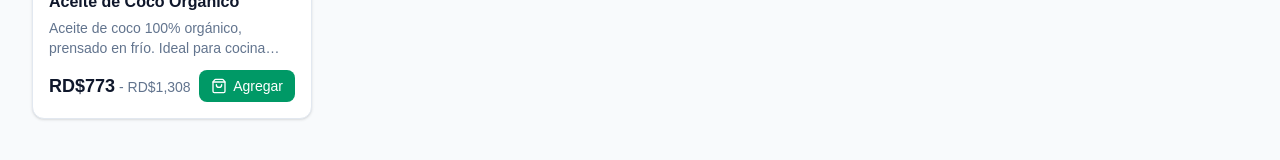
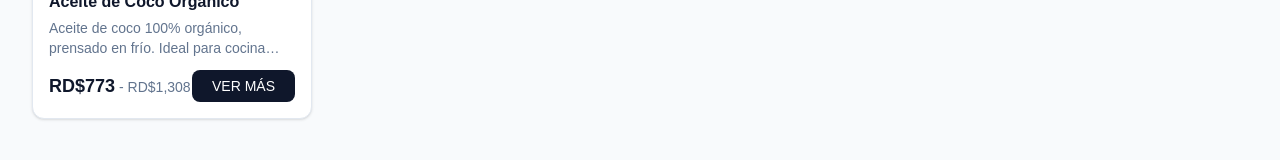
Before and after one commit to christhz666/tiendaonlineinspire, a Next.js app: page / in a window 1280 px wide. Shown: the part 2144-2304 px from the top of the page. Built offline with nearby package versions, Linux system fonts and the light colour scheme; no server answers; the database is empty.

Commit message:
🚀 clean: Purga total de carrito y checkout + Fix ProductCards

```diff
--- a/src/app/checkout/page.tsx
+++ b/src/app/checkout/page.tsx
@@ -9,6 +9,7 @@ import { useCurrencyStore } from "@/stores/currencyStore";
 import { useOrderStore } from "@/stores/orderStore";
 import { cn } from "@/lib/utils";
 import dynamic from "next/dynamic";
+import { useRouter } from "next/navigation";
 
 const PayPalCheckout = dynamic(
   () => import("@/components/ui/PayPalCheckout").then((m) => m.PayPalCheckout),
@@ -16,6 +17,12 @@ const PayPalCheckout = dynamic(
 );
 
 export default function CheckoutPage() {
+  const router = useRouter();
+
+  useEffect(() => {
+    // Redirect to home since we are now a marketing funnel
+    router.replace("/");
+  }, [router]);
   const items = useCartItems();
   const { subtotal, tax, shipping, total } = useCartTotal();
   const { clearCart } = useCartStore();
--- a/src/app/layout.tsx
+++ b/src/app/layout.tsx
@@ -37,7 +37,7 @@ export default function RootLayout({
             {children}
           </main>
           <Footer />
-          <CartSidebar />
+          {/* <CartSidebar /> */}
         </Providers>
       </body>
     </html>
--- a/src/components/ui/ProductCard.tsx
+++ b/src/components/ui/ProductCard.tsx
@@ -114,14 +114,14 @@ export function ProductCard({ product }: ProductCardProps) {
             )}
           </div>
 
-          <Button
-            size="sm"
-            onClick={handleAddToCart}
-            className="relative"
-          >
-            <ShoppingBag className="w-4 h-4 mr-1.5" />
-            Agregar
-          </Button>
+          <Link href={`/product/${product.handle}`}>
+            <Button
+              size="sm"
+              className="relative px-5 bg-slate-900"
+            >
+              VER MÁS
+            </Button>
+          </Link>
         </div>
       </div>
     </div>
```
